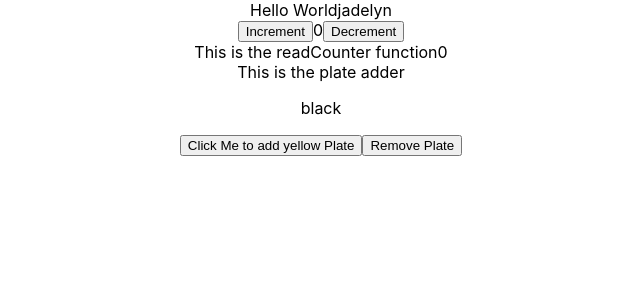
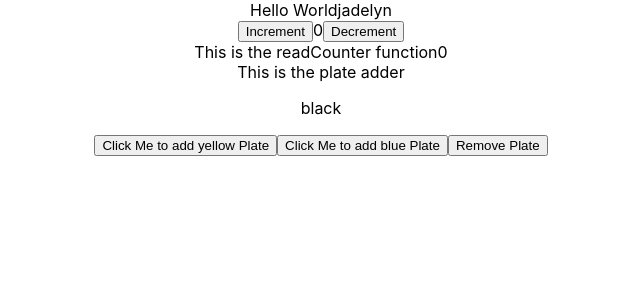
Before and after one commit to FraustoB/kilo-counter, a React (Create React App) app: page / in a window 1280 px wide. Shown: the top 300 px of the page, without its empty margins (319-959 px from the left). Built offline with nearby package versions, Linux system fonts and the light colour scheme.

Commit message:
added ability to add blue plates onto array

```diff
--- a/src/features/plates/plateAdder.js
+++ b/src/features/plates/plateAdder.js
@@ -13,6 +13,9 @@ export function PlateAdder() {
       <button onClick={() => dispatch(addPlate("yellow"))}>
         Click Me to add yellow Plate
       </button>
+      <button onClick={() => dispatch(addPlate("blue"))}>
+        Click Me to add blue Plate
+      </button>
       <button onClick={() => dispatch(removePlate())}> Remove Plate</button>
     </div>
   );
```
